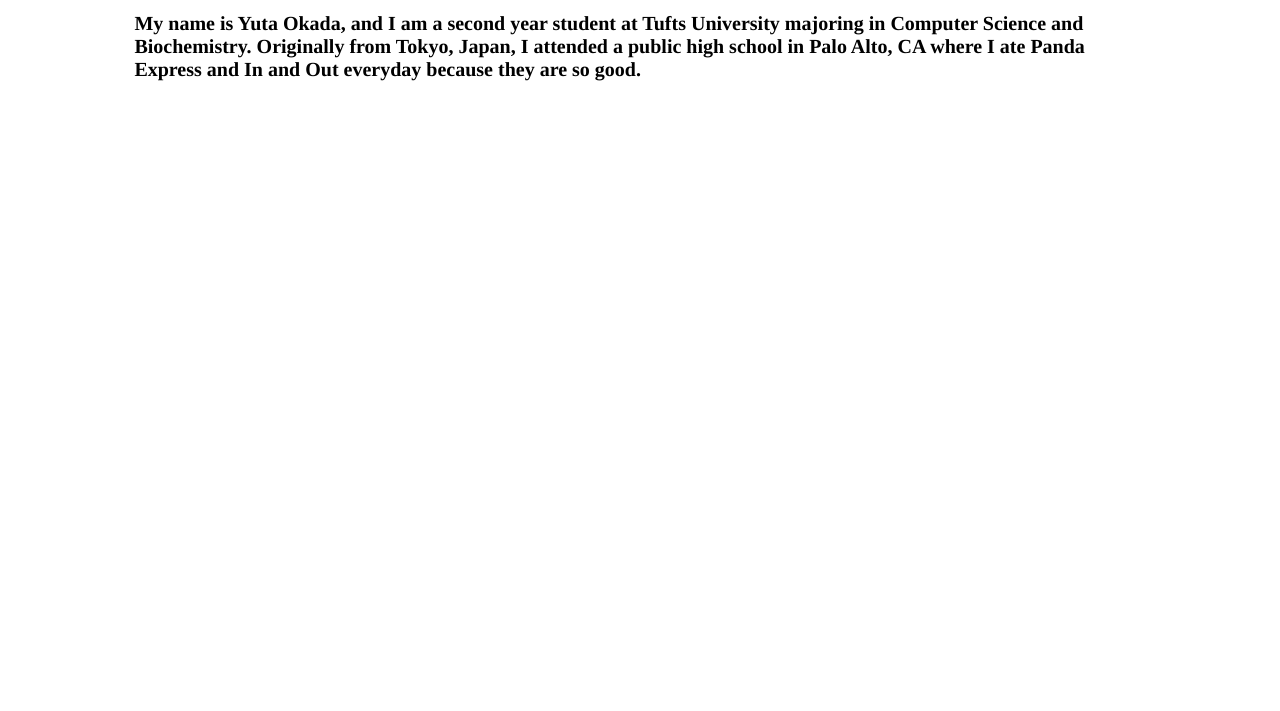
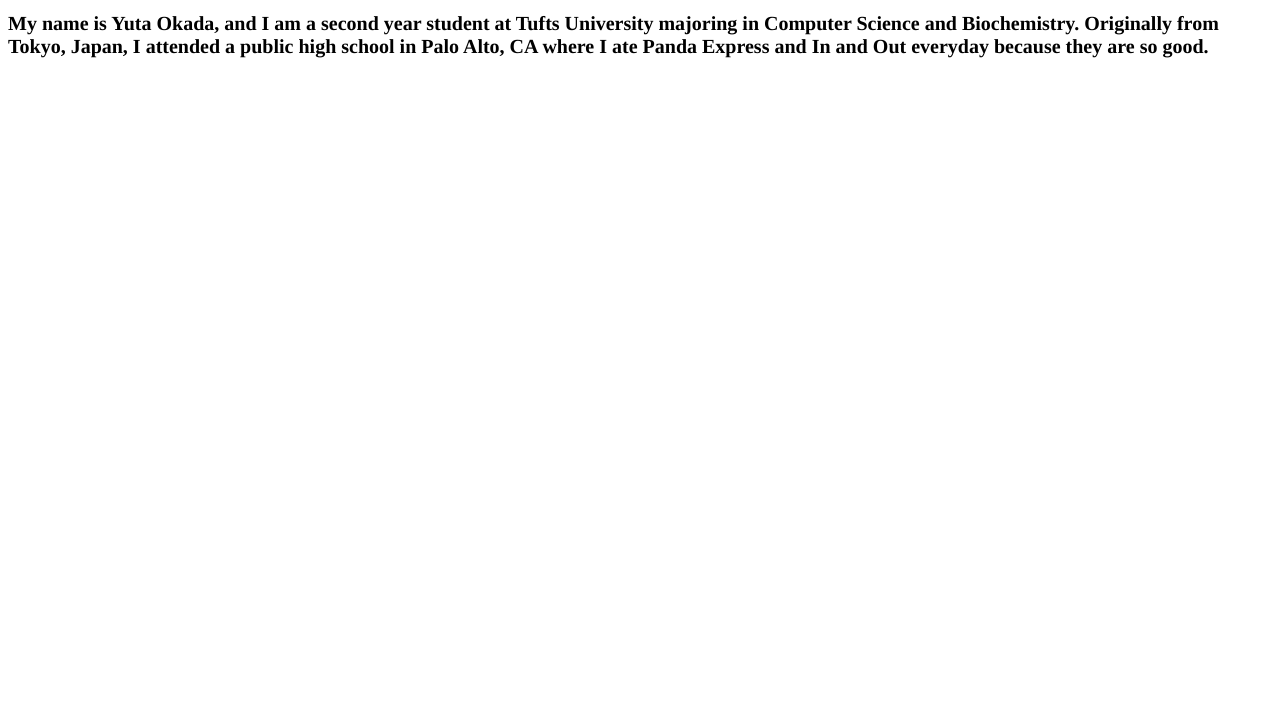
Before and after one commit to yokada01/yokada01.github.io, a plain HTML site: page bio.html in a window 1280 px wide. Shown: the part 89-800 px from the top of the page. Drawn offline with Linux system fonts and the light colour scheme.

Commit message:
update all file

```diff
--- a/bio_style.css
+++ b/bio_style.css
@@ -10,6 +10,6 @@ h2 {
 		text-align: left;
 		font-family: Times;
 		font-size: 20px;
-		margin-left: 10%;
-		margin-right: 10%
+		margin-left: auto;
+		margin-right: auto;
 }
```
